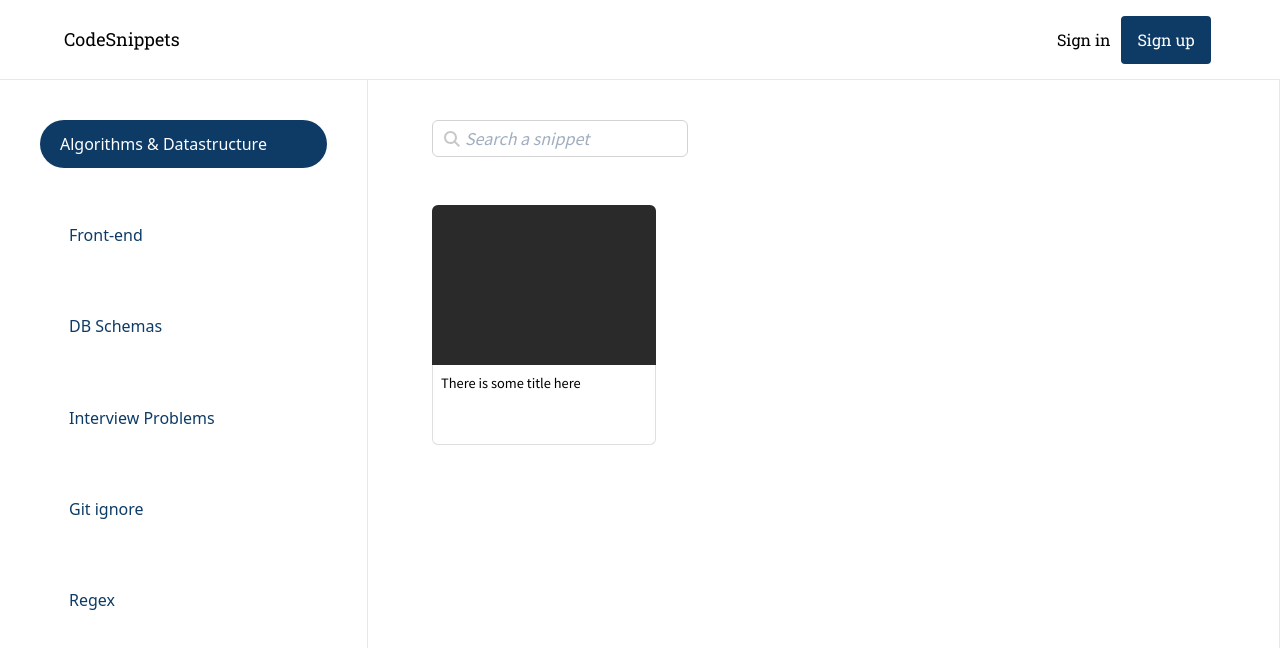
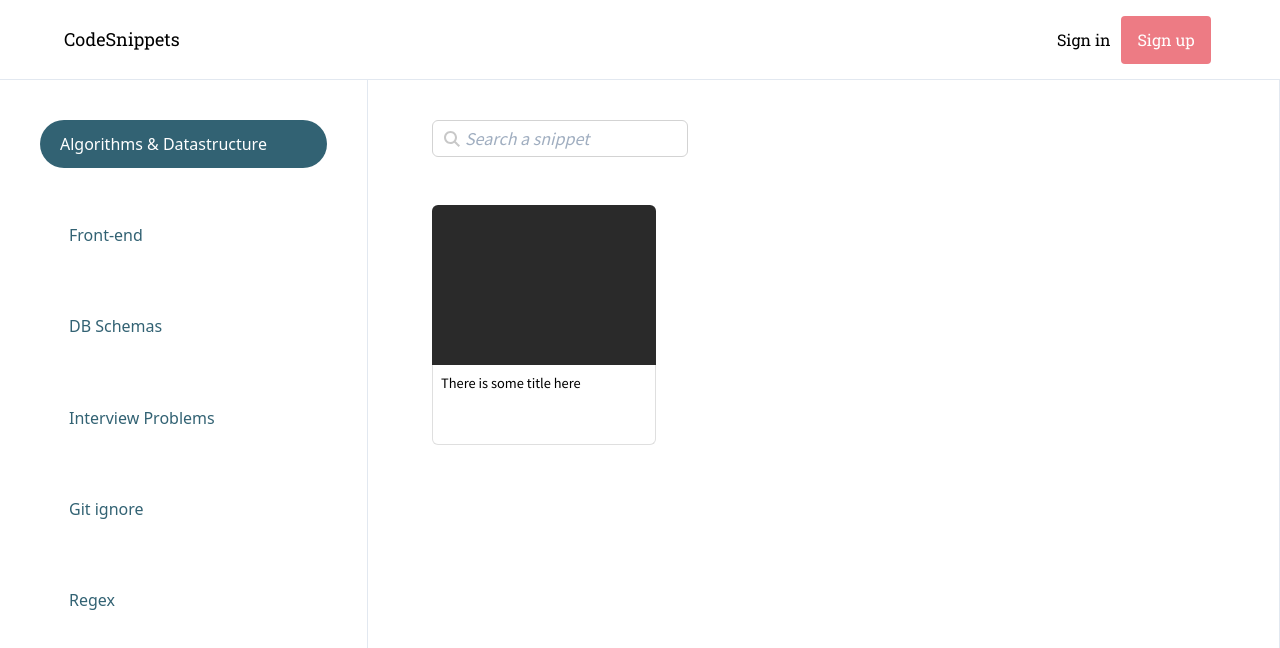
Before and after one commit to Leandrigues/code_snippets_frontend, a Vue app: page / in a window 1280 px wide. Shown: the top 648 px of the page. Built offline with nearby package versions, Linux system fonts and the light colour scheme; a small style sheet from the web is missing.

Commit message:
fix: fix colors

```diff
--- a/src/components/SideBar.vue
+++ b/src/components/SideBar.vue
@@ -45,16 +45,20 @@ export default {
 }
 
 .categorie {
-  color: #0D3B66;
   background-color: transparent;
   transition: background-color .3s;
-  @apply py-3 pl-5 rounded-full;
+  @apply py-3 pl-5 text-mainNavyBlue rounded-full;
+}
+
+.non-selected:hover{
+  /* background-color: #07BEB8; */
+  background-color: rgb(7, 190, 184, 0.2)
+
 }
 
 .selected.categorie {
-  background-color: #0D3B66;
   color: white;
-  @apply py-3 pl-5 rounded-full;
+  @apply py-3 pl-5 bg-mainNavyBlue rounded-full;
 }
 
 .non-selected {
--- a/src/components/TheNav.vue
+++ b/src/components/TheNav.vue
@@ -41,13 +41,13 @@ export default {
 
 .sign-up-button {
   font-family: 'Roboto Slab', serif;
-  background-color: #0D3B66;
   transition: background-color 0.4s;
-  @apply py-3 px-4 cursor-pointer text-white rounded;
+  @apply py-3 px-4 cursor-pointer text-white rounded bg-mainNavyBlue;
+  background-color: #ed7b84;
 }
 
 .sign-up-button:hover {
-  background-color:#0D3B66;
+  @apply bg-mainNavyBlue;
 }
 
 .sign-in-button {
--- a/tailwind.js
+++ b/tailwind.js
@@ -1,7 +1,11 @@
 module.exports = {
   purge: [],
   theme: {
-    extend: {},
+    extend: {
+      colors: {
+        mainNavyBlue: '#326273'
+      },
+    },
   },
   variants: {},
   plugins: [],
```
Also changed, not shown: 1 other file (tests, documents, lock files or other folders).
